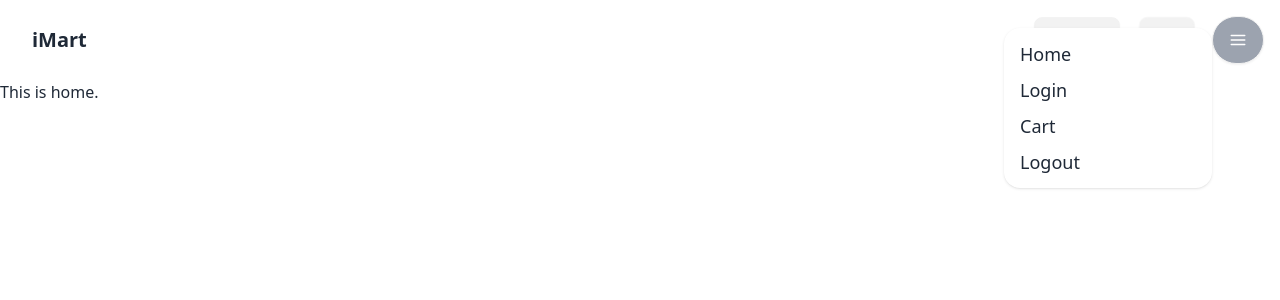
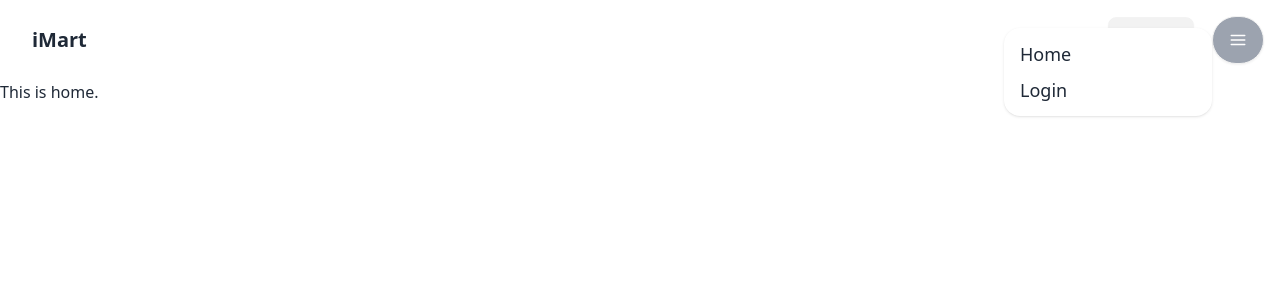
Before and after one commit to Mehedy-Tanvir/simple-ecommerce-react, a React (Vite) app: page / in a window 1280 px wide. Both pictures are taken after a click on the button 1238 px from the left and 40 px from the top of the page. Shown: the top 300 px of the page. Built offline with nearby package versions, Linux system fonts and the light colour scheme; no server answers.

Commit message:
conditional rendering in navbar added

```diff
--- a/src/pages/Login/Login.jsx
+++ b/src/pages/Login/Login.jsx
@@ -1,9 +1,11 @@
-import { useState } from "react";
+import { useContext, useState } from "react";
 import toast from "react-hot-toast";
 import { AiOutlineEye, AiOutlineEyeInvisible } from "react-icons/ai";
 import { useNavigate } from "react-router-dom";
+import { AuthContext } from "../../providers/AuthProvider";
 
 const Login = () => {
+  const { setUser, setLoading } = useContext(AuthContext);
   const [showPassword, setShowPassword] = useState(false);
   const [userName, setUserName] = useState("");
   const [password, setPassword] = useState("");
@@ -26,7 +28,31 @@ const Login = () => {
           return toast.error(data.message);
         } else {
           localStorage.setItem("token", data.token);
+
           console.log(data);
+
+          fetch("https://dummyjson.com/auth/me", {
+            method: "GET",
+            headers: {
+              Authorization: `Bearer ${data.token}`,
+            },
+          })
+            .then((res) => res.json())
+            .then((data) => {
+              if (data.message === "invalid signature") {
+                setUser(null);
+                setLoading(false);
+              } else {
+                setUser(data);
+                setLoading(false);
+              }
+            })
+            .catch((error) => {
+              console.log(error);
+              setUser(null);
+              setLoading(false);
+            });
+
           toast.success("User logged in...");
           navigate("/");
         }
--- a/src/shared/Navbar/Navbar.jsx
+++ b/src/shared/Navbar/Navbar.jsx
@@ -2,16 +2,24 @@ import { Link } from "react-router-dom";
 import { FiMenu } from "react-icons/fi";
 import { FaCartShopping } from "react-icons/fa6";
 import toast from "react-hot-toast";
+import { useContext } from "react";
+import { AuthContext } from "../../providers/AuthProvider";
 
 const Navbar = () => {
+  const { user, loading, setUser, setLoading } = useContext(AuthContext);
   const logout = () => {
+    setLoading(true);
     try {
       //   const token = localStorage.getItem("token");
 
       localStorage.removeItem("token");
+      setUser(null);
+      setLoading(false);
+
       toast.success("User logged out...");
     } catch (error) {
       console.error("Error:", error);
+      setLoading(false);
     }
   };
   return (
@@ -24,19 +32,23 @@ const Navbar = () => {
       <div>
         <div className="flex justify-between gap-4">
           <div className="justify-between hidden gap-4 md:flex">
+            {!loading && !user && (
               <Link
                 to="/login"
                 className="btn text-[18px] hover:text-white hover:bg-green-500"
               >
                 Log In
               </Link>
+            )}
 
+            {!loading && user && (
               <Link
                 to="/cart"
                 className="btn text-[18px] hover:text-white hover:bg-green-500"
               >
                 <FaCartShopping className="text-[24px]" />
               </Link>
+            )}
           </div>
           <div className="dropdown dropdown-left">
             <div
@@ -54,17 +66,23 @@ const Navbar = () => {
                 <li className="text-[18px]">Home</li>
               </Link>
 
+              {!loading && !user && (
                 <Link to="/login">
                   <li className="text-[18px]">Login</li>
                 </Link>
+              )}
 
-              <Link to="/dashboard">
+              {!loading && user && (
+                <Link to="/cart">
                   <li className="text-[18px]">Cart</li>
                 </Link>
+              )}
 
+              {!loading && user && (
                 <Link onClick={logout}>
                   <li className="text-[18px]">Logout</li>
                 </Link>
+              )}
             </ul>
           </div>
         </div>
```
Lines whose indentation alone changed are shown as unchanged.
